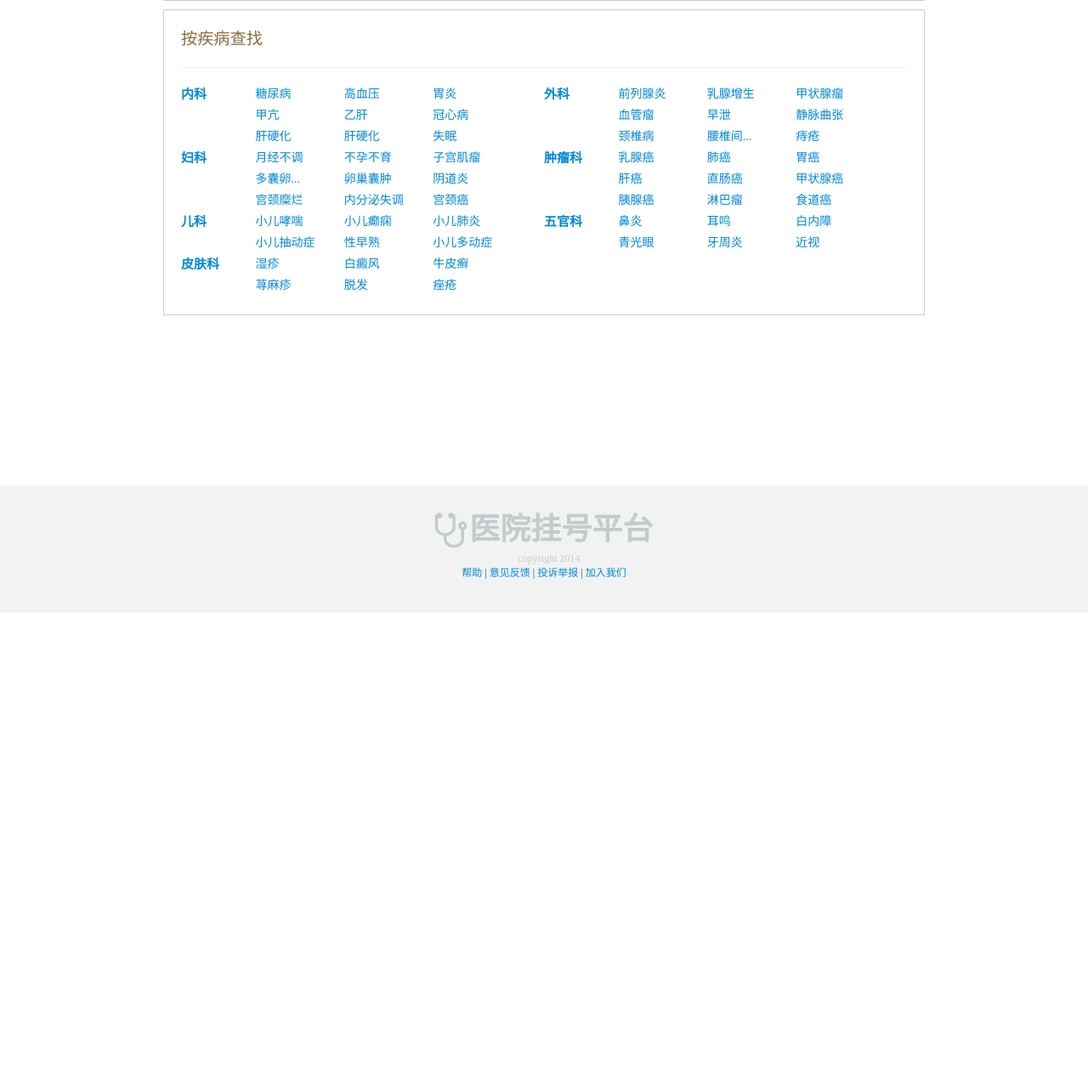
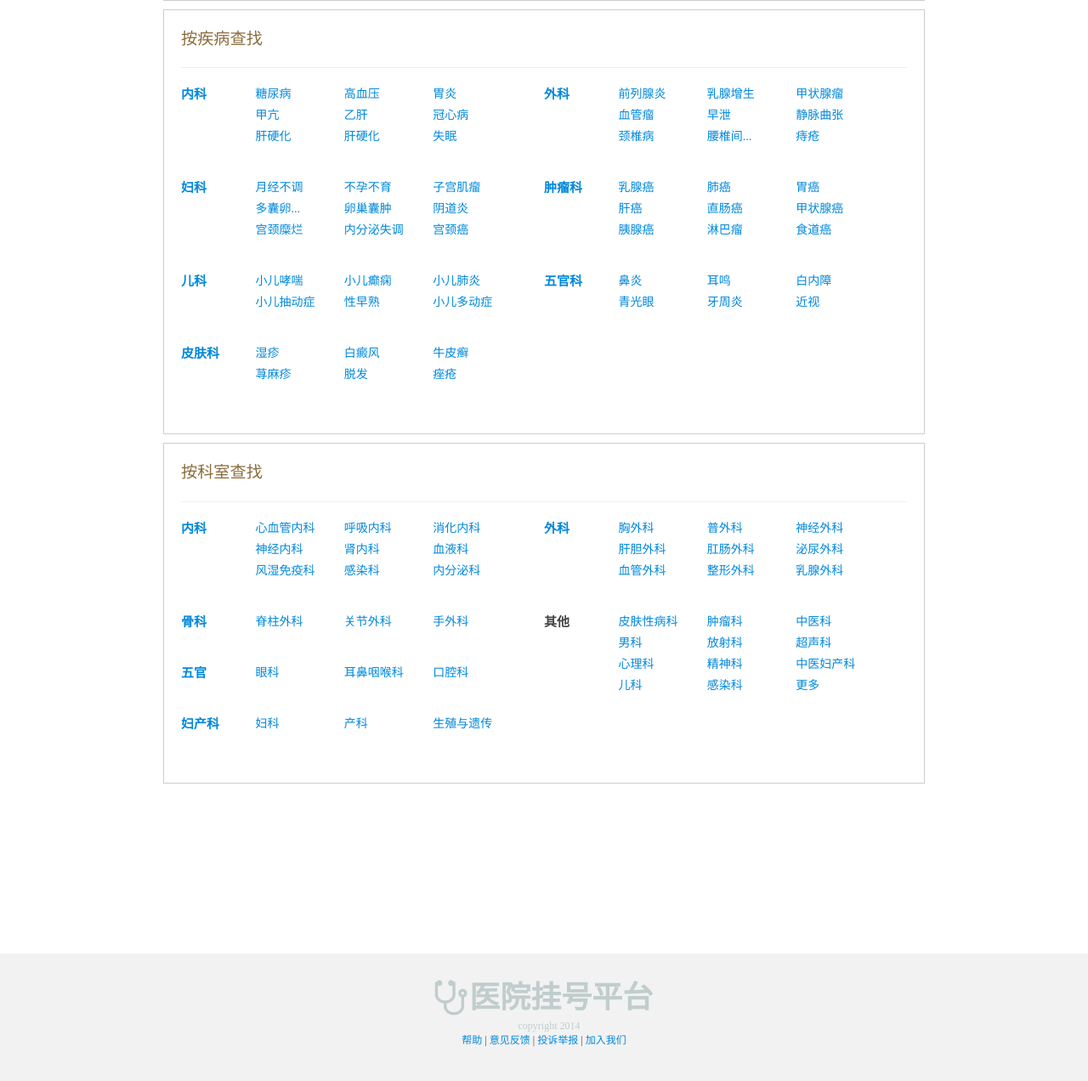
Before and after one commit to registration-/FE, a PHP site: page /index/main.html in a window 1280 px wide. Shown: the part 1046-2318 px from the top of the page at 85% size. Before the commit the page ends 1767 px from the top, so only its background shows below. Run offline with PHP 8.4, Linux system fonts and the light colour scheme; some libraries are stand-ins or nearby versions.

Commit message:
按科室查找

```diff
--- a/Css/main.css
+++ b/Css/main.css
@@ -430,7 +430,7 @@ h1,h2,h3,h4,h5,h6{
 /**
  * select by disease
  */
-.by-disease {
+.by-condition {
   margin-top: 10px;
   margin-left: auto;
   margin-right: auto;
@@ -439,30 +439,32 @@ h1,h2,h3,h4,h5,h6{
   padding:20px;
   overflow: hidden;
 }
-.di-subject {
+.con-subject {
   font-size: 100%;
+  margin-bottom: 5px;
   vertical-align: baseline;
   padding: 0 0 30px;
+  overflow: hidden;
   display: list-item;
 }
-.di-subject label{
+.con-subject label{
   font-size: 15px;
   width: 20%;
   float: left;
 }
-.di-subject label a:hover {
+.con-subject label a:hover {
   background-color: #d1eeee;
   text-decoration: none;
 }
 
-.di-subject p {
+.con-subject p {
   float: left;
   width: 80%;
 }
-.di-subject p:after {
+.con-subject p:after {
   width: 50px;
 }
-.di-subject p span{
+.con-subject p span{
   float: left;
   margin-left:2px;
   margin-bottom: 5px;
@@ -470,7 +472,7 @@ h1,h2,h3,h4,h5,h6{
   font-size: 14px;
   cursor:pointer;
 }
-.di-subject p span a:hover{
+.con-subject p span a:hover{
   background-color: #d1eeee;
   text-decoration: none;
 }
--- a/index/main.html
+++ b/index/main.html
@@ -437,11 +437,11 @@
 
 </div>
 
-<div class="by-disease">
+<div class="by-condition">
 <div class="text-warning">按疾病查找</div>
 <hr />
 <ul class="fs-left">
-  <li class="di-subject">
+  <li class="con-subject">
   <label>
   <a href="http://www.guahao.com/search?q=%E5%86%85%E7%A7%91" target="_blank">内科</a>
   </label>
@@ -476,7 +476,7 @@
   </p>
 
   </li>
-  <li class="di-subject">
+  <li class="con-subject">
     <label>
       <a href="http://www.guahao.com/search?q=%E5%A6%87%E7%A7%91" target="_blank" >妇科</a>
     </label>
@@ -510,7 +510,7 @@
       </span>
     </p>
   </li>
-  <li class="di-subject">
+  <li class="con-subject">
   <label><a href="http://www.guahao.com/search?q=%E5%84%BF%E7%A7%91" target="_blank" title="儿科" >儿科</a></label>
   <p>
       <span>
@@ -533,7 +533,7 @@
       </span>
     </p>
   </li>
-  <li class="di-subject">
+  <li class="con-subject">
     <label><a href="http://www.guahao.com/search?q=%E7%9A%AE%E8%82%A4%E7%A7%91" target="_blank" >皮肤科</a></label>
     <p>
       <span>
@@ -556,11 +556,9 @@
       </span>
     </p>
   </li>
-
-
 </ul>
 <ul class="fs-right">
-  <li class='di-subject'>
+  <li class='con-subject'>
     <label><a href="http://www.guahao.com/search?q=%E5%A4%96%E7%A7%91" target="_blank"  >外科</a></label>
     <p>
       <span>
@@ -592,7 +590,7 @@
       </span>
     </p>
   </li>
-  <li class="di-subject">
+  <li class="con-subject">
     <label><a href="http://www.guahao.com/search?q=%E8%82%BF%E7%98%A4%E7%A7%91" target="_blank" >肿瘤科</a></label>
     <p>
       <span>
@@ -624,7 +622,7 @@
       </span>
     </p>
   </li>
-  <li class="di-subject">
+  <li class="con-subject">
     <label><a href="http://www.guahao.com/search?q=%E4%BA%94%E5%AE%98%E7%A7%91" target="_blank" >五官科</a></label>
     <p>
       <span>
@@ -647,8 +645,163 @@
       </span>
     </p>
   </li>
+</ul>
+</div>
 
-</ul>
+<div class="by-condition">
+  <div class="text-warning">按科室查找</div>
+  <hr />
+  <ul class="fs-left">
+    <li class="con-subject">
+    <label><a href="http://www.guahao.com/search?q=%E5%86%85%E7%A7%91" target="_blank"  >内科</a></label>
+    <p>
+      <span>
+        <a href="http://www.guahao.com/search?q=%E5%BF%83%E8%A1%80%E7%AE%A1%E5%86%85%E7%A7%91" target="_blank"   title="心血管内科">心血管内科</a>
+      </span>
+      <span>
+        <a href="http://www.guahao.com/search?q=%E5%91%BC%E5%90%B8%E5%86%85%E7%A7%91" target="_blank"   title="呼吸内科">呼吸内科</a>
+      </span>
+      <span>
+        <a href="http://www.guahao.com/search?q=%E6%B6%88%E5%8C%96%E5%86%85%E7%A7%91" target="_blank"   title="消化内科" >消化内科</a>
+      </span>
+      <span>
+        <a href="http://www.guahao.com/search?q=%E7%A5%9E%E7%BB%8F%E5%86%85%E7%A7%91" target="_blank"   title="神经内科" >神经内科</a>
+      </span>
+      <span>
+        <a href="http://www.guahao.com/search?q=%E8%82%BE%E5%86%85%E7%A7%91" target="_blank"   title="肾内科">肾内科</a>
+      </span>
+      <span>
+        <a href="http://www.guahao.com/search?q=%E8%A1%80%E6%B6%B2%E7%A7%91" target="_blank"   title="血液科">血液科</a>
+      </span>
+      <span>
+        <a href="http://www.guahao.com/search?q=%E9%A3%8E%E6%B9%BF%E5%85%8D%E7%96%AB%E7%A7%91" target="_blank"   title="风湿免疫科">风湿免疫科</a>
+      </span>
+      <span>
+        <a href="http://www.guahao.com/search?q=%E6%84%9F%E6%9F%93%E7%A7%91" target="_blank"   title="感染科">感染科</a>
+      </span>
+      <span>
+        <a href="http://www.guahao.com/search?q=%E5%86%85%E5%88%86%E6%B3%8C%E7%A7%91" target="_blank"   title="内分泌科" >内分泌科</a>
+      </span>
+    </p>
+  </li>
+  <li class="con-subject">
+    <label><a href="http://www.guahao.com/search?q=%E9%AA%A8%E7%A7%91" target="_blank"  >骨科</a></label>
+    <p>
+      <span>
+        <a href="http://www.guahao.com/search?q=%E8%84%8A%E6%9F%B1%E5%A4%96%E7%A7%91" target="_blank"   title="脊柱外科">脊柱外科</a>
+      </span>
+      <span>
+        <a href="http://www.guahao.com/search?q=%E5%85%B3%E8%8A%82%E5%A4%96%E7%A7%91" target="_blank"   title="关节外科" >关节外科</a>
+      </span>
+      <span>
+        <a href="http://www.guahao.com/search?q=%E6%89%8B%E5%A4%96%E7%A7%91" target="_blank"   title="手外科">手外科</a>
+      </span>
+    </p>
+  </li>
+  <li class="con-subject">
+    <label><a href="#" title="五官">五官</a></label>
+    <p>
+      <span>
+        <a href="http://www.guahao.com/search?q=%E7%9C%BC%E7%A7%91" target="_blank"   title="眼科" >眼科</a>
+      </span>
+      <span>
+        <a href="http://www.guahao.com/search?q=%E8%80%B3%E9%BC%BB%E5%92%BD%E5%96%89%E7%A7%91" target="_blank"   title="耳鼻咽喉科">耳鼻咽喉科</a>
+      </span>
+      <span>
+        <a href="http://www.guahao.com/search?q=%E5%8F%A3%E8%85%94%E7%A7%91" target="_blank"   title="口腔科">口腔科</a>
+      </span>
+    </p>
+  </li>
+  <li class="con-subject">
+    <label><a href="http://www.guahao.com/search?q=%E5%A6%87%E4%BA%A7%E7%A7%91" target="_blank"  >妇产科</a></label>
+    <p>
+      <span>
+        <a href="http://www.guahao.com/search?q=%E5%A6%87%E7%A7%91" target="_blank"   title="妇科" >妇科</a>
+      </span>
+      <span>
+        <a href="http://www.guahao.com/search?q=%E4%BA%A7%E7%A7%91" target="_blank"   title="产科">产科</a>
+      </span>
+      <span>
+        <a href="http://www.guahao.com/search?q=%E7%94%9F%E6%AE%96%E4%B8%8E%E9%81%97%E4%BC%A0" target="_blank"   title="生殖与遗传">生殖与遗传</a>
+      </span>
+    </p>
+  </li>
+  </ul>
+  <ul class="fs-right">
+    <li class="con-subject">
+      <label><a href="http://www.guahao.com/search?q=%E5%A4%96%E7%A7%91" target="_blank"  >外科</a></label>
+      <p>
+        <span>
+          <a href="http://www.guahao.com/search?q=%E8%83%B8%E5%A4%96%E7%A7%91" target="_blank"   title="胸外科">胸外科</a>
+        </span>
+        <span>
+          <a href="http://www.guahao.com/search?q=%E6%99%AE%E5%A4%96%E7%A7%91" target="_blank"   title="普外科">普外科</a>
+        </span>
+        <span>
+          <a href="http://www.guahao.com/search?q=%E7%A5%9E%E7%BB%8F%E5%A4%96%E7%A7%91" target="_blank"   title="神经外科">神经外科</a>
+        </span>
+        <span>
+          <a href="http://www.guahao.com/search?q=%E8%82%9D%E8%83%86%E5%A4%96%E7%A7%91" target="_blank"   title="肝胆外科">肝胆外科</a>
+        </span>
+        <span>
+          <a href="http://www.guahao.com/search?q=%E8%82%9B%E8%82%A0%E5%A4%96%E7%A7%91" target="_blank"   title="肛肠外科" >肛肠外科</a>
+        </span>
+        <span>
+          <a href="http://www.guahao.com/search?q=%E6%B3%8C%E5%B0%BF%E5%A4%96%E7%A7%91" target="_blank"   title="泌尿外科" >泌尿外科</a>
+        </span>
+        <span>
+          <a href="http://www.guahao.com/search?q=%E8%A1%80%E7%AE%A1%E5%A4%96%E7%A7%91" target="_blank"   title="血管外科">血管外科</a>
+        </span>
+        <span>
+          <a href="http://www.guahao.com/search?q=%E6%95%B4%E5%BD%A2%E5%A4%96%E7%A7%91" target="_blank"   title="整形外科">整形外科</a>
+        </span>
+        <span>
+          <a href="http://www.guahao.com/search?q=%E4%B9%B3%E8%85%BA%E5%A4%96%E7%A7%91" target="_blank"   title="乳腺外科" >乳腺外科</a>
+        </span>
+      </p>
+    </li>
+    <li class="con-subject">
+    <label>其他</label>
+    <p>
+      <span>
+        <a href="http://www.guahao.com/search?q=%E7%9A%AE%E8%82%A4%E6%80%A7%E7%97%85%E7%A7%91" target="_blank"   title="皮肤性病科" >皮肤性病科</a>
+      </span>
+      <span>
+        <a href="http://www.guahao.com/search?q=%E8%82%BF%E7%98%A4%E7%A7%91" target="_blank"   title="肿瘤科">肿瘤科</a>
+      </span>
+      <span>
+        <a href="http://www.guahao.com/search?q=%E4%B8%AD%E5%8C%BB%E7%A7%91" target="_blank"   title="中医科">中医科</a>
+      </span>
+      <span>
+        <a href="http://www.guahao.com/search?q=%E7%94%B7%E7%A7%91" target="_blank"   title="男科" >男科</a>
+      </span>
+      <span>
+        <a href="http://www.guahao.com/search?q=%E6%94%BE%E5%B0%84%E7%A7%91" target="_blank"   title="放射科">放射科</a>
+      </span>
+      <span>
+        <a href="http://disease.guahao.com/department/7f68bf48-cff3-11e1-831f-5cf9dd2e7135/" target="_blank"   title="超声科" >超声科</a>
+      </span>
+      <span>
+        <a href="http://www.guahao.com/search?q=%E5%BF%83%E7%90%86%E7%A7%91" target="_blank"   title="心理科">心理科</a>
+      </span>
+      <span>
+        <a href="http://www.guahao.com/search?q=%E7%B2%BE%E7%A5%9E%E7%A7%91" target="_blank"   title="精神科">精神科</a>
+      </span>
+        <span>
+        <a href="http://www.guahao.com/search?q=%E4%B8%AD%E5%8C%BB%E5%A6%87%E4%BA%A7%E7%A7%91" target="_blank"   title="中医妇产科">中医妇产科</a>
+      </span>
+       <span>
+        <a href="http://www.guahao.com/search?q=%E5%84%BF%E7%A7%91" target="_blank"   title="儿科" >儿科</a>
+      </span>
+       <span>
+        <a href="http://www.guahao.com/search?q=%E6%84%9F%E6%9F%93%E7%A7%91" target="_blank"   title="感染科">感染科</a>
+      </span>
+      <span>
+        <a href="http://disease.guahao.com/diseasebydep" class="g-more" target="_blank"  >更多<i></i></a>
+      </span>
+    </p>
+  </li>
+  </ul>
 </div>
 
 <!--底部-->
```
